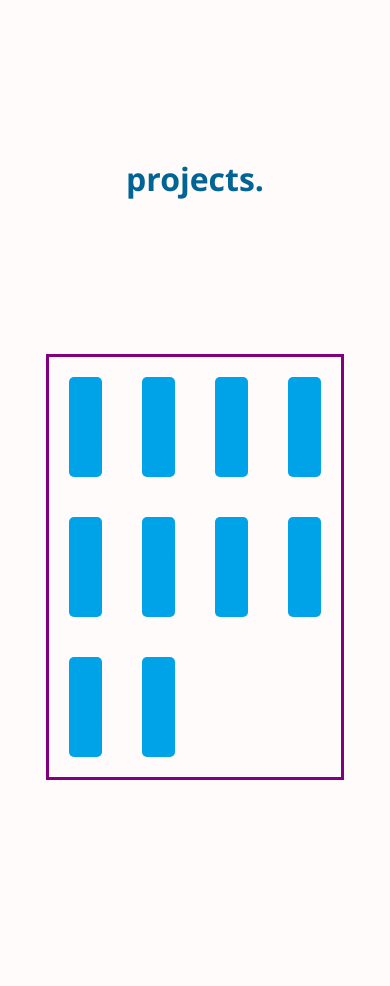
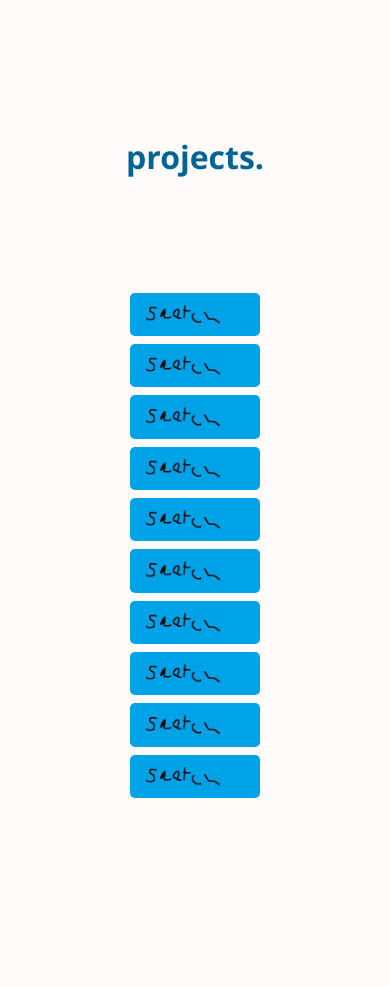
Before and after one commit to AlexCrosby/Portfolio-Website, a React (Create React App) app: page / in a window 390 px wide. Shown: the part 1620-2606 px from the top of the page. Built offline with nearby package versions, Linux system fonts and the light colour scheme.

Commit message:
Fixed projects resizing.

```diff
--- a/src/App.css
+++ b/src/App.css
@@ -39,6 +39,11 @@ display: flex;
 }
 
 
+.page-title{
+  padding:0;
+  margin:0;
+}
+
 a{
   color:var(--primary);
 text-decoration: None;
--- a/src/components/AboutMe/AboutMe.js
+++ b/src/components/AboutMe/AboutMe.js
@@ -10,7 +10,7 @@ const AboutMe = () => {
     return (
         <div id={"aboutme"} className={"component"}>
             <ScrollAnimation animateIn="animate__fadeIn" animateOnce={true} offset={50}>
-                <h1 className={"title"}>about me.</h1>
+                <h1 className={"page-title"}>about me.</h1>
             </ScrollAnimation>
             <div className={"me"}>
 
--- a/src/components/ProjectModals/ProjectModals.css
+++ b/src/components/ProjectModals/ProjectModals.css
@@ -30,12 +30,11 @@
 
 
 .project {
-
+    max-width: 100%;
     border-radius: 5px;
-
     position: relative;
     /*outline: 1px solid purple;*/
-    margin: 20px;
+    margin: 0;
     padding: 0;
     overflow: hidden;
     /*z-index: 9999999999;*/
@@ -55,12 +54,13 @@
 
 
 .icon {
-    outline: 3px solid red;
+    /*outline: 3px solid red;*/
     display: block;
 
     margin: 0;
     padding: 0;
     transition: .3s all ease;
+    max-width: 100%;
 }
 
 
--- a/src/components/Projects/Projects.css
+++ b/src/components/Projects/Projects.css
@@ -1,5 +1,58 @@
+
+
 .project-items {
-    outline: 3px solid purple;
+    /*outline: 10px solid purple;*/
     display: grid;
-    grid-template-columns: repeat(4, 1fr);
+    grid-template-columns: repeat(3, 1fr);
+    max-width: 100%;
+    max-height: 100%;
+    grid-gap: 20px;
 }
+
+.grid-item {
+    display: flex;
+    align-items: center;
+    justify-content: center;
+    /*max-width: 100%;*/
+}
+
+
+@media (max-width: 1250px) {
+    .project-items {
+
+        grid-template-columns: repeat(2, 1fr);
+        grid-gap: 15px;
+
+    }
+}
+
+@media (max-width: 750px) {
+    .project-items {
+        grid-template-columns: repeat(2, 1fr);
+        grid-gap: 10px;
+    }
+
+    .project {
+        width: 200px;
+    }
+
+    .project-title {
+        font-size: 0.6em;
+    }
+}
+
+
+@media (max-width: 400px) {
+    .project-items {
+        grid-template-columns: repeat(1, 1fr);
+        grid-gap: 8px;
+    }
+
+    .project {
+        width: 130px;
+    }
+
+    .project-title {
+        font-size: 0.5em;
+    }
+}
--- a/src/components/Projects/Projects.js
+++ b/src/components/Projects/Projects.js
@@ -15,13 +15,16 @@ const Projects = () => {
         icon: "sketchericon",
         image: "sketcher",
         link: "https://github.com/AlexCrosby/Bham-Group-Project",
-        body: (<div><p>Sketcher is a pictionary-esque game created as part of a group project for the University of Birmingham Computer Science Msc.</p>
-            <p>It  allows multiple people to connect to a server in which multiple games are hosted. When a game is in
+        body: (<div><p>Sketcher is a pictionary-esque game created as part of a group project for the University of
+            Birmingham Computer Science Msc.</p>
+            <p>It allows multiple people to connect to a server in which multiple games are hosted. When a game is in
                 progress, players take turns to draw a given word while other players try to guess what it is.
-                Players are scored on correct guesses, and the highest scorer after a number of rounds is the winner.</p>
+                Players are scored on correct guesses, and the highest scorer after a number of rounds is the
+                winner.</p>
             <p>Sketcher is built primarily in Java, using JavaFX for the GUI. It contains three main components: The
                 client which handles the user front end for each player; the server which handles the game rooms, game
-                logic, and communication between clients;  and a database which stores login details and lifetime player scores.</p>
+                logic, and communication between clients; and a database which stores login details and lifetime player
+                scores.</p>
         </div>)
     }
 
@@ -29,23 +32,24 @@ const Projects = () => {
     return (
         <div id={"projects"} className={"component skills-container "}>
             <ScrollAnimation animateIn="animate__fadeIn" animateOnce={true} offset={50}>
-            <h1>projects.</h1>
+                <h1 className={"page-title"}>projects.</h1>
             </ScrollAnimation>
 
 
             <div className={"skills-items-body"}>
 
                 <div className={"project-items"}>
-                <ProjectModal modal={sketcher}/>
-                <ProjectModal modal={sketcher}/>
-                <ProjectModal modal={sketcher}/>
-                <ProjectModal modal={sketcher}/>
-                <ProjectModal modal={sketcher}/>
-                <ProjectModal modal={sketcher}/>
-                <ProjectModal modal={sketcher}/>
-                <ProjectModal modal={sketcher}/>
-                <ProjectModal modal={sketcher}/>
-                <ProjectModal modal={sketcher}/>
+                    <div className={"grid-item"}><ProjectModal modal={sketcher}/></div>
+                    <div className={"grid-item"}><ProjectModal modal={sketcher}/></div>
+                    <div className={"grid-item"}><ProjectModal modal={sketcher}/></div>
+                    <div className={"grid-item"}><ProjectModal modal={sketcher}/></div>
+                    <div className={"grid-item"}><ProjectModal modal={sketcher}/></div>
+                    <div className={"grid-item"}><ProjectModal modal={sketcher}/></div>
+                    <div className={"grid-item"}><ProjectModal modal={sketcher}/></div>
+                    <div className={"grid-item"}><ProjectModal modal={sketcher}/></div>
+                    <div className={"grid-item"}><ProjectModal modal={sketcher}/></div>
+                    <div className={"grid-item"}><ProjectModal modal={sketcher}/></div>
+
                 </div>
             </div>
         </div>
--- a/src/components/Skills/Skills.js
+++ b/src/components/Skills/Skills.js
@@ -28,7 +28,7 @@ const Skills = () => {
     return (
         <div id={"skills"} className={"component skills-container "}>
             <ScrollAnimation animateIn="animate__fadeIn" animateOnce={true} offset={50}>
-                <h1>skills.</h1>
+                <h1 className={"page-title"}>skills.</h1>
             </ScrollAnimation>
 
 
--- a/src/components/Splash/Splash.css
+++ b/src/components/Splash/Splash.css
@@ -26,6 +26,7 @@
     font-size: 5.5rem;
     font-weight: 500;
     line-height: 1.5rem;
+    /*margin:1pc 0 1pc 0;*/
 
 }
 
```
Lines whose indentation alone changed are shown as unchanged.
